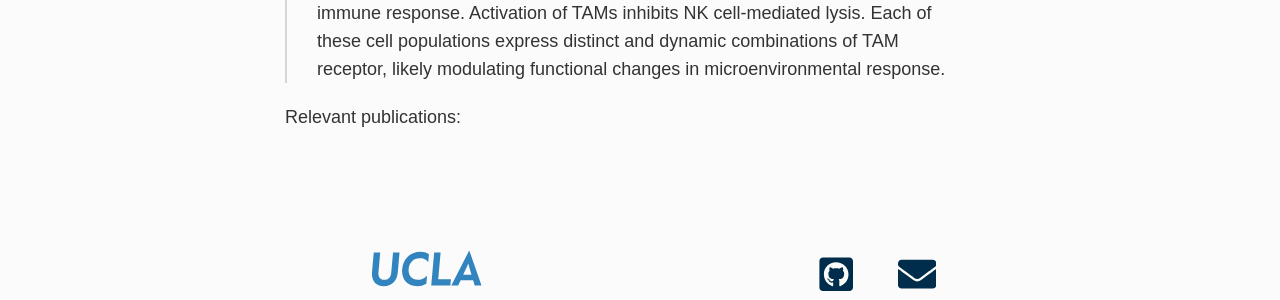
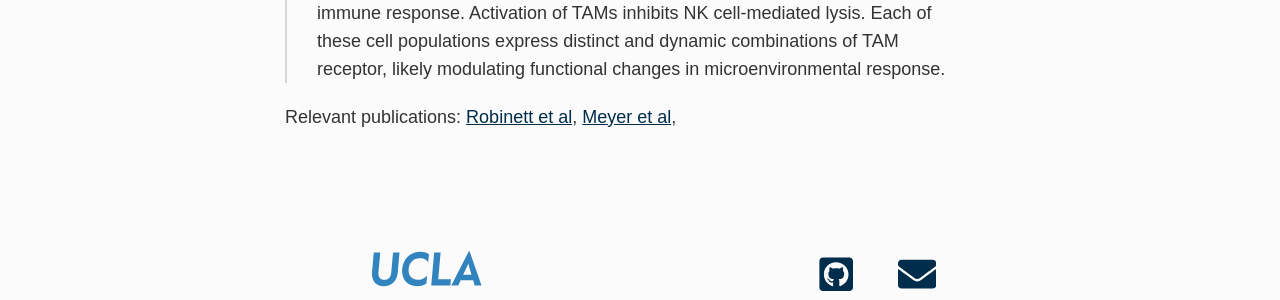
Before and after one commit to meyer-lab/asmlab.org, a Jekyll site: the page built from research/index.md, in a window 1280 px wide. Shown: the part 1934-2234 px from the top of the page. Built offline with Jekyll 4.4.1, drawn with Linux system fonts in a browser that asks for light colours; some web fonts are replaced.

Commit message:
Update index.md

```diff
--- a/research/index.md
+++ b/research/index.md
@@ -21,4 +21,4 @@
 > <img src="/public/images/FcgR.jpg" width="400px" alt="FcgR modeling" />
 > In many cancers, a subset of tumor cells overexpress AXL, making them invasive and resistant to therapy. TAM receptor activation within dendritic cells potently inhibits the innate immune response. T cell release of ProS further dampens the immune response. Activation of TAMs inhibits NK cell-mediated lysis. Each of these cell populations express distinct and dynamic combinations of TAM receptor, likely modulating functional changes in microenvironmental response.
 
-Relevant publications:
+Relevant publications: [Robinett et al](https://asmlab.org/publications/#FcgR), [Meyer et al](https://asmlab.org/publications/#Meyer:CellSys),
```
